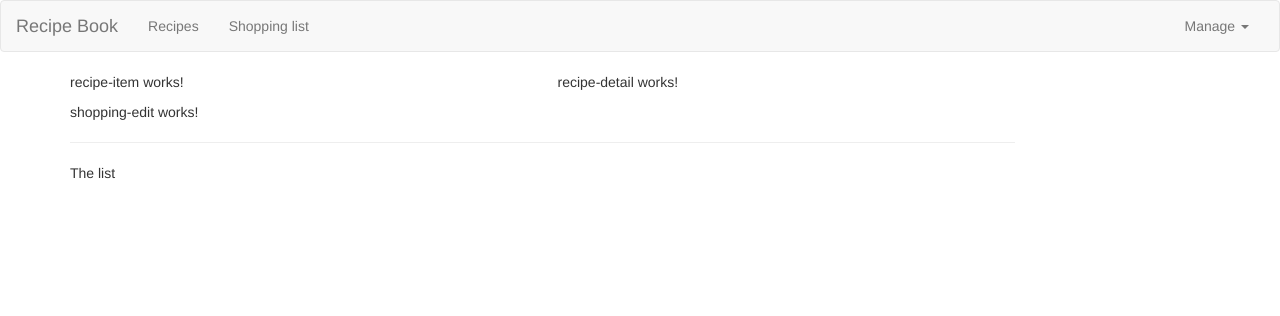
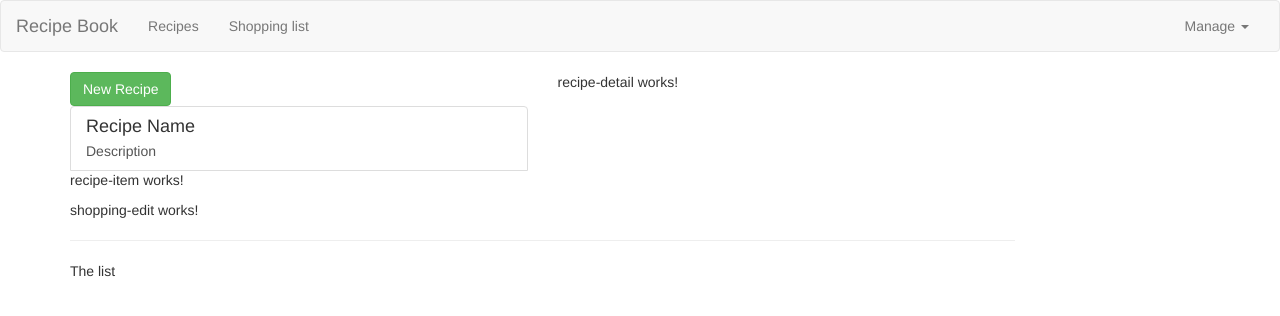
Before and after one commit to mfathei/ng4-complete-app, an Angular app: page / in a window 1280 px wide. Shown: the top 316 px of the page. Built offline with nearby package versions, Linux system fonts and the light colour scheme.

Commit message:
047 adding contents to recipe component

```diff
--- a/src/app/recipes/recipe-list/recipe-list.component.html
+++ b/src/app/recipes/recipe-list/recipe-list.component.html
@@ -1 +1,19 @@
-<app-recipe-item></app-recipe-item>
+<div class="row">
+    <div class="col-xs-12">
+        <button class="btn btn-success">New Recipe</button>
+    </div>
+</div>
+<div class="row">
+    <div class="col-xs-12">
+        <a href="#" class="list-group-item clearfix">
+            <div class="pull-left">
+                <h4 class="list-group-item-heading">Recipe Name</h4>
+                <p class="list-group-item-text">Description</p>
+            </div>
+            <span class="pull-right">
+                <img src="" alt="" class="img-responsive" style="max-height : 50px;">
+            </span>
+        </a>
+        <app-recipe-item></app-recipe-item>
+    </div>
+</div>
--- a/src/app/recipes/recipe-list/recipe-list.component.ts
+++ b/src/app/recipes/recipe-list/recipe-list.component.ts
@@ -1,4 +1,6 @@
 import { Component, OnInit } from '@angular/core';
+
+import { Recipe } from '../recipe.model';
 
 @Component({
   selector: 'app-recipe-list',
@@ -7,9 +9,13 @@
 })
 export class RecipeListComponent implements OnInit {
 
-  recipes = [];
+  recipes: Recipe[] = [];
 
-  constructor() { }
+  constructor() {
+      this.recipes = [
+          new Recipe('A test recipe', 'This is simply a test', 'https://cdn.pixabay.com/photo/2016/06/15/19/09/food-1459693_960_720.jpg')
+      ];
+  }
 
   ngOnInit() {
   }
```
